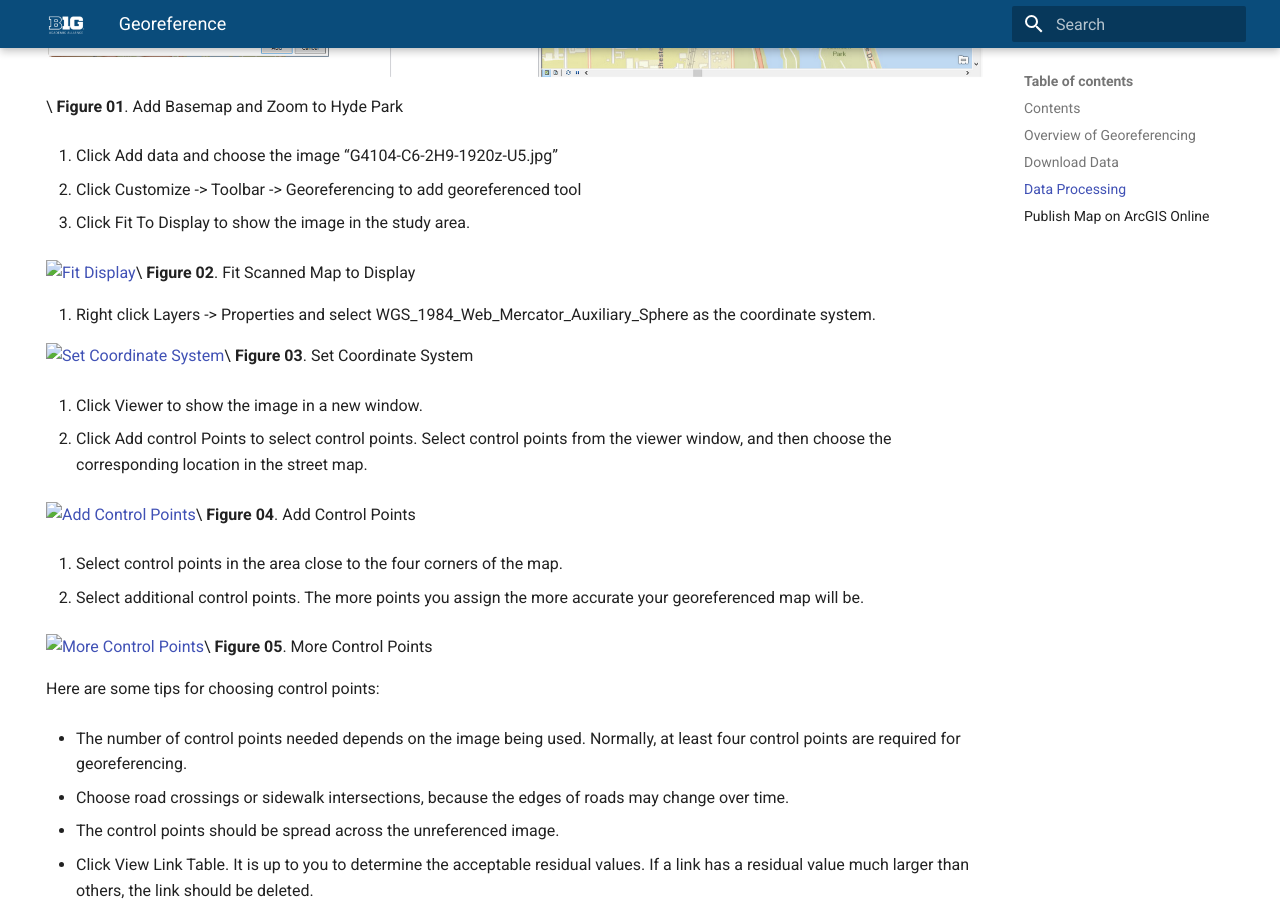
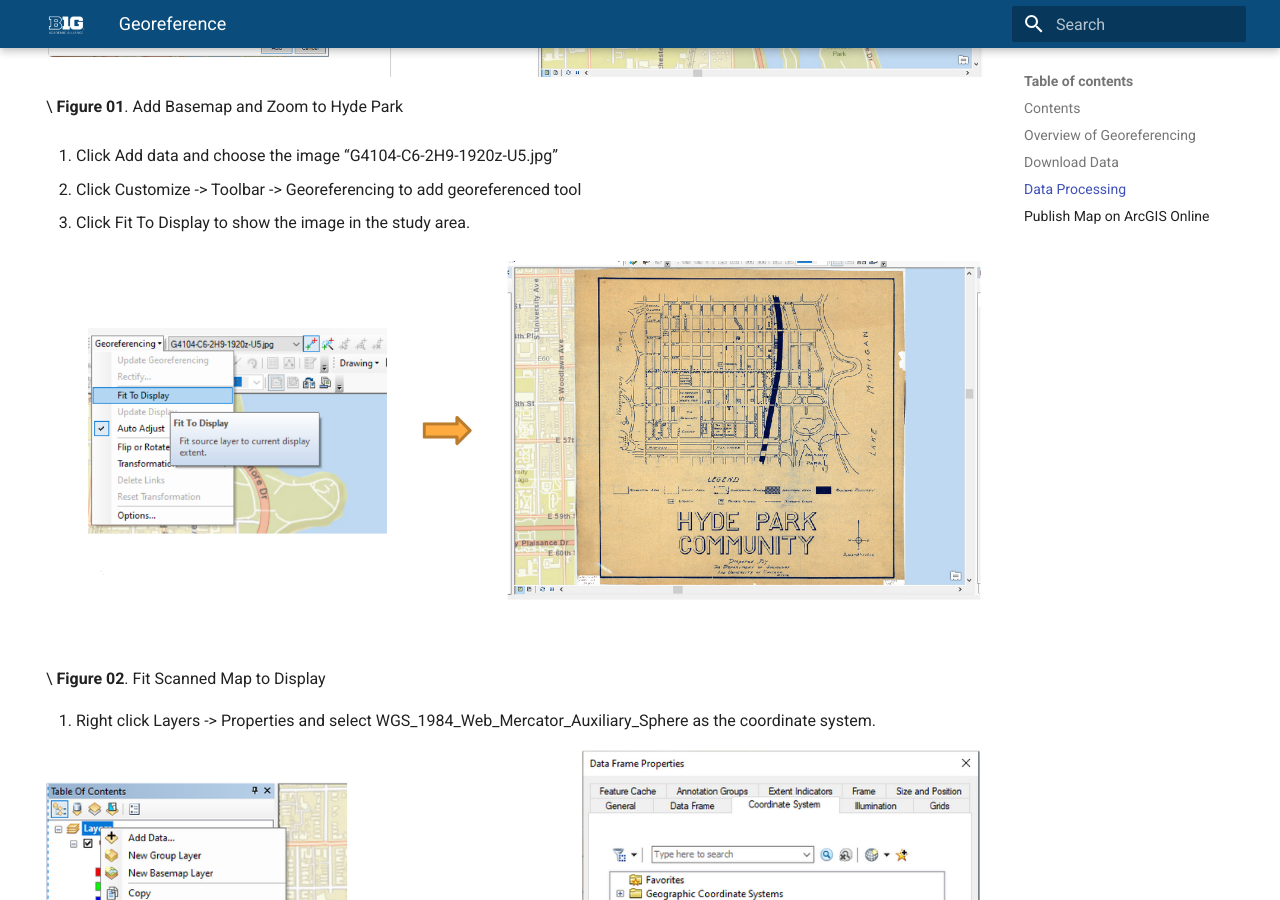
Before and after one commit to jebowe3/tutorials, an MkDocs documentation site: the page built from docs/georeference.md, in a window 1280 px wide and 900 px high, scrolled down 1237 px. Built offline with MkDocs 1.6.1 and Material for MkDocs 9.7.7, drawn with Linux system fonts in a browser that asks for light colours.

Commit message:
Update georeference.md

```diff
--- a/docs/georeference.md
+++ b/docs/georeference.md
@@ -48,26 +48,26 @@ Georeferencing is a commonly used tool to accurately digitize data on a paper ma
 
 6. Click Fit To Display to show the image in the study area.
 
-![Fit Display](images/fit-display.png)\
+![Fit Display](images/fit-display.PNG)\
 **Figure 02**. Fit Scanned Map to Display
 
 7. Right click Layers -> Properties and select WGS_1984_Web_Mercator_Auxiliary_Sphere as the coordinate system.
 
-![Set Coordinate System](images/set-coord-sys.png)\
+![Set Coordinate System](images/set-coord-sys.PNG)\
 **Figure 03**. Set Coordinate System
 
 8. Click Viewer to show the image in a new window.
 
 9. Click Add control Points to select control points. Select control points from the viewer window, and then choose the corresponding location in the street map.
 
-![Add Control Points](images/control-points.png)\
+![Add Control Points](images/control-points.PNG)\
 **Figure 04**. Add Control Points
 
 10. Select control points in the area close to the four corners of the map.
 
 11. Select additional control points. The more points you assign the more accurate your georeferenced map will be.
 
-![More Control Points](images/point-diagram.png)\
+![More Control Points](images/point-diagram.PNG)\
 **Figure 05**. More Control Points
 
 Here are some tips for choosing control points:
@@ -80,14 +80,14 @@ Here are some tips for choosing control points:
 
 12. Click View Link Table. It is up to you to determine the acceptable residual values. If a link has a residual value much larger than others, the link should be deleted.
 
-![Residual Values](images/residual-values.png)\
+![Residual Values](images/residual-values.PNG)\
 **Figure 06**. More Control Points
 
 13. After georeferencing, click Rectify to save the result.
 
 14. In the layer property, change transparency to 50%. It is an easy to compare the georeferenced map locations with the real world locations.
 
-![Transparency](images/transparency.png)\
+![Transparency](images/transparency.PNG)\
 **Figure 07**. Make Map Overlay Semi-Transparent
 
 ## Publish Map on ArcGIS Online
@@ -106,7 +106,7 @@ Here are some tips for choosing control points:
 
 5. Choose a connection and enter service name
 
-![Share Service](images/share-service.png)\
+![Share Service](images/share-service.PNG)\
 **Figure 08**. Share as a Service
 
 6. Select Tiled Mapping
@@ -115,7 +115,7 @@ Here are some tips for choosing control points:
 
 8. In the Sharing tab, you can choose to share your service with yourself (private), your organization, or everyone (public)
 
-![Enter Service Information](images/service-info.png)\
+![Enter Service Information](images/service-info.PNG)\
 **Figure 09**. Enter Service Information
 
 9. Select appropriate levels of detail. Do not choose extreme large cashe size, which may consume all your credits.
@@ -124,10 +124,10 @@ Here are some tips for choosing control points:
 
 11. Tile Packages can be used to save credits. You will not be charged for generating tiles. You will only be charged for tile storage. For more information, please refer to:  https://www.esri.com/about/newsroom/arcuser/use-tile-packages-to-save-credits/
 
-![Scale Range](images/tile-scales.png)\
+![Scale Range](images/tile-scales.PNG)\
 **Figure 10**. Define Scale Range for Tiles
 
 12. Log in to ArcGIS Online and open the published map in your Content. The map can be digitized for further usage. For more information, please refer to the Digitizing tutorial, which was prepared by Nicole Kong.
 
-![Open in ArcGIS Online](images/open-arcgis-online.png)\
+![Open in ArcGIS Online](images/open-arcgis-online.PNG)\
 **Figure 11**. Open in ArcGIS Online
```
